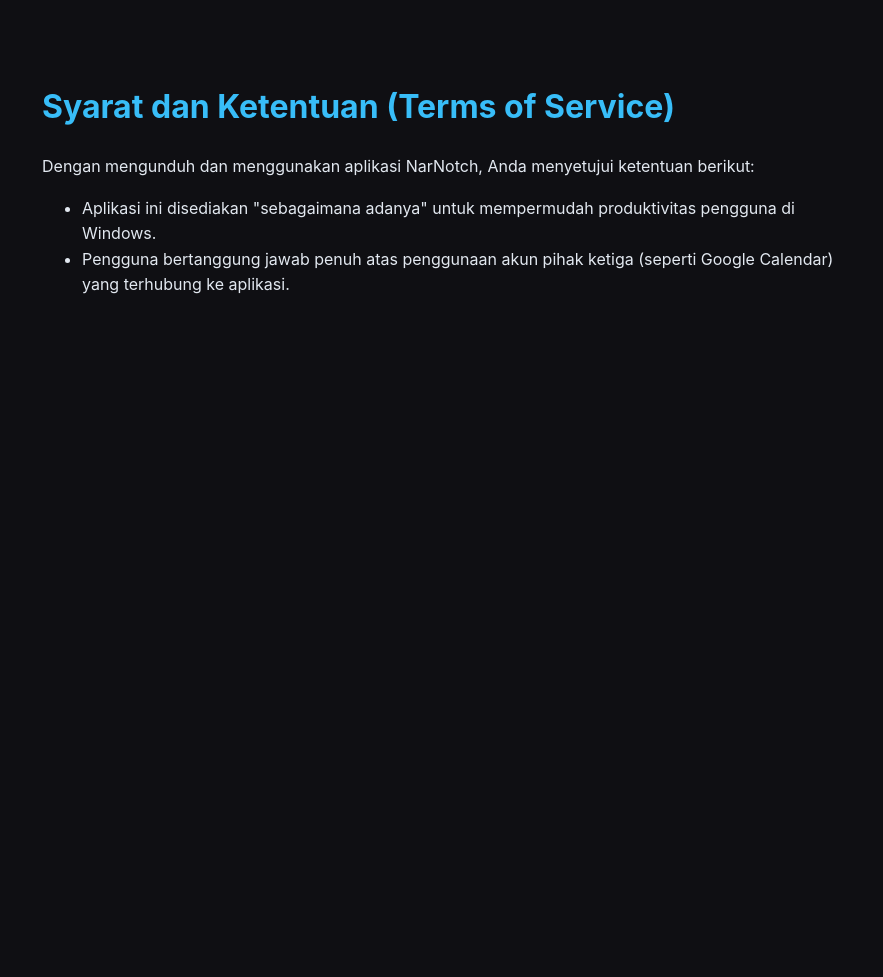
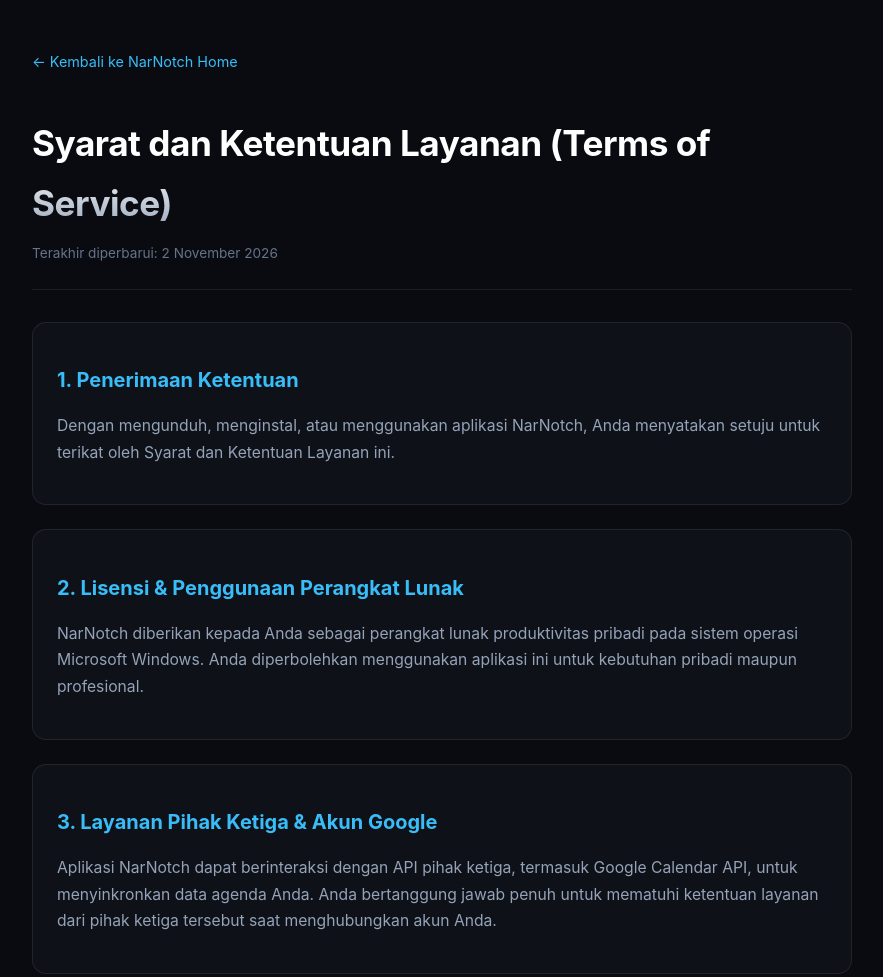
Before and after one commit to loehak5/NarNotch, a plain HTML site: page terms.html in a window 1280 px wide. Shown: the top 977 px of the page, without its empty margins (198-1081 px from the left). Before the commit the page ends 800 px from the top, so only its background shows below. Drawn offline with Linux system fonts and the light colour scheme.

Commit message:
Update terms.html

```diff
--- a/terms.html
+++ b/terms.html
@@ -4,33 +4,148 @@
 <head>
     <meta charset="UTF-8">
     <meta name="viewport" content="width=device-width, initial-scale=1.0">
-    <title>Syarat dan Ketentuan - NarNotch</title>
+    <title>Syarat & Ketentuan Layanan - NarNotch</title>
+        <!-- Browser Favicons -->
+    <link rel="icon" type="image/x-icon" href="favicon.ico">
+    <link rel="icon" type="image/png" sizes="32x32" href="favicon-32x32.png">
+    <link rel="icon" type="image/png" sizes="192x192" href="narnotch_256.png">
+    <link rel="shortcut icon" href="favicon.ico">
+    <link rel="apple-touch-icon" href="apple-touch-icon.png">
     <style>
-        body {
-            font-family: -apple-system, BlinkMacSystemFont, 'Segoe UI', Roboto, sans-serif;
-            background: #0f0f13;
-            color: #e2e8f0;
-            max-width: 800px;
-            margin: 40px auto;
-            padding: 20px;
-            line-height: 1.6;
+        :root {
+            --bg-dark: #0a0b10;
+            --bg-card: rgba(18, 20, 29, 0.7);
+            --border-color: rgba(255, 255, 255, 0.08);
+            --text-primary: #f8fafc;
+            --text-secondary: #94a3b8;
+            --text-muted: #64748b;
+            --accent-blue: #38bdf8;
+            --font-stack: -apple-system, BlinkMacSystemFont, "Segoe UI", Roboto, sans-serif;
         }
 
-        h1,
+        body {
+            font-family: var(--font-stack);
+            background-color: var(--bg-dark);
+            color: var(--text-primary);
+            line-height: 1.7;
+            padding: 40px 20px;
+        }
+
+        .container {
+            max-width: 820px;
+            margin: 0 auto;
+        }
+
+        .header {
+            margin-bottom: 32px;
+            border-bottom: 1px solid var(--border-color);
+            padding-bottom: 24px;
+        }
+
+        .back-link {
+            display: inline-flex;
+            align-items: center;
+            gap: 8px;
+            color: var(--accent-blue);
+            text-decoration: none;
+            font-size: 0.9rem;
+            margin-bottom: 16px;
+        }
+
+        .back-link:hover {
+            text-decoration: underline;
+        }
+
+        h1 {
+            font-size: 2.2rem;
+            letter-spacing: -0.5px;
+            margin-bottom: 8px;
+            background: linear-gradient(180deg, #ffffff 40%, #94a3b8 100%);
+            -webkit-background-clip: text;
+            -webkit-text-fill-color: transparent;
+        }
+
+        .last-updated {
+            color: var(--text-muted);
+            font-size: 0.85rem;
+        }
+
+        .card {
+            background: var(--bg-card);
+            border: 1px solid var(--border-color);
+            border-radius: 14px;
+            padding: 24px;
+            margin-bottom: 24px;
+        }
+
         h2 {
-            color: #38bdf8;
+            font-size: 1.25rem;
+            color: var(--accent-blue);
+            margin-bottom: 12px;
+        }
+
+        p, ul {
+            color: var(--text-secondary);
+            font-size: 0.98rem;
+            margin-bottom: 14px;
+        }
+
+        ul {
+            padding-left: 20px;
+        }
+
+        li {
+            margin-bottom: 8px;
+        }
+
+        footer {
+            margin-top: 50px;
+            border-top: 1px solid var(--border-color);
+            padding-top: 20px;
+            color: var(--text-muted);
+            font-size: 0.85rem;
+            text-align: center;
         }
     </style>
 </head>
 
 <body>
-    <h1>Syarat dan Ketentuan (Terms of Service)</h1>
-    <p>Dengan mengunduh dan menggunakan aplikasi NarNotch, Anda menyetujui ketentuan berikut:</p>
-    <ul>
-        <li>Aplikasi ini disediakan "sebagaimana adanya" untuk mempermudah produktivitas pengguna di Windows.</li>
-        <li>Pengguna bertanggung jawab penuh atas penggunaan akun pihak ketiga (seperti Google Calendar) yang terhubung
-            ke aplikasi.</li>
-    </ul>
+    <div class="container">
+        <div class="header">
+            <a href="index.html" class="back-link">&larr; Kembali ke NarNotch Home</a>
+            <h1>Syarat dan Ketentuan Layanan (Terms of Service)</h1>
+            <div class="last-updated">Terakhir diperbarui: 2 November 2026</div>
+        </div>
+
+        <div class="card">
+            <h2>1. Penerimaan Ketentuan</h2>
+            <p>Dengan mengunduh, menginstal, atau menggunakan aplikasi NarNotch, Anda menyatakan setuju untuk terikat oleh Syarat dan Ketentuan Layanan ini.</p>
+        </div>
+
+        <div class="card">
+            <h2>2. Lisensi & Penggunaan Perangkat Lunak</h2>
+            <p>NarNotch diberikan kepada Anda sebagai perangkat lunak produktivitas pribadi pada sistem operasi Microsoft Windows. Anda diperbolehkan menggunakan aplikasi ini untuk kebutuhan pribadi maupun profesional.</p>
+        </div>
+
+        <div class="card">
+            <h2>3. Layanan Pihak Ketiga & Akun Google</h2>
+            <p>Aplikasi NarNotch dapat berinteraksi dengan API pihak ketiga, termasuk Google Calendar API, untuk menyinkronkan data agenda Anda. Anda bertanggung jawab penuh untuk mematuhi ketentuan layanan dari pihak ketiga tersebut saat menghubungkan akun Anda.</p>
+        </div>
+
+        <div class="card">
+            <h2>4. Penafian Jaminan (Disclaimer of Warranty)</h2>
+            <p>Aplikasi NarNotch disediakan berdasarkan asas <i>"AS IS"</i> (sebagaimana adanya) tanpa jaminan apa pun, baik tersurat maupun tersirat. Pengembang tidak bertanggung jawab atas segala kerugian yang timbul akibat penggunaan atau ketidakmampuan menggunakan aplikasi.</p>
+        </div>
+
+        <div class="card">
+            <h2>5. Perubahan Ketentuan</h2>
+            <p>Kami berhak memperbarui ketentuan ini sewaktu-waktu. Perubahan akan berlaku segera setelah dipublikasikan pada halaman ini.</p>
+        </div>
+
+        <footer>
+            &copy; 2026 NarNotch Team. Hak cipta dilindungi.
+        </footer>
+    </div>
 </body>
 
 </html>
```
